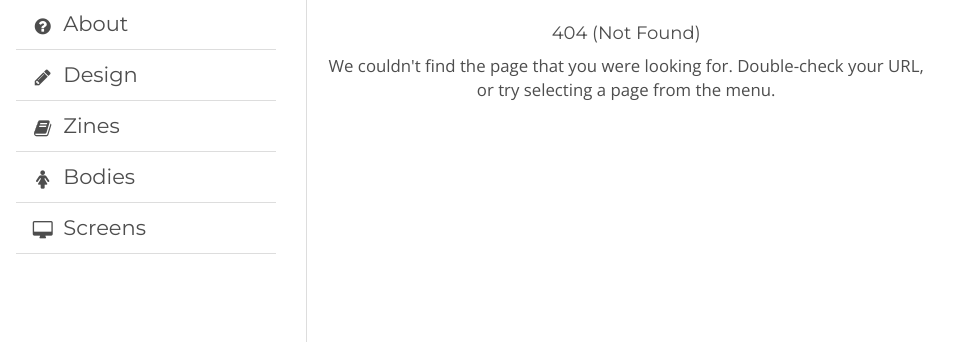
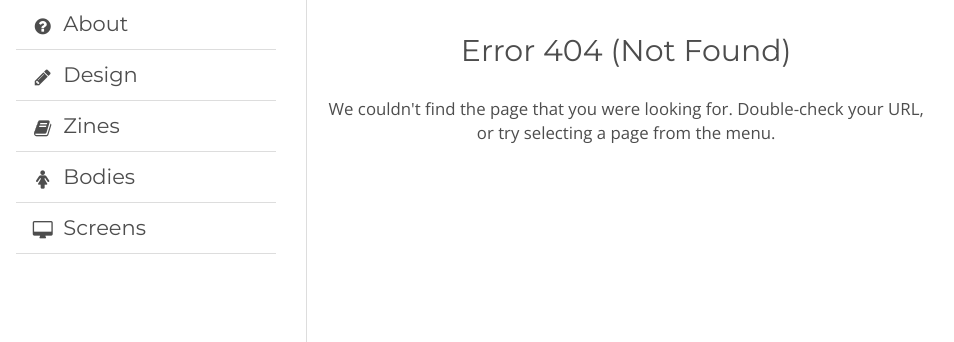
Before and after one commit to jeancochrane/liz-portfolio, a Django app: template portfolio/templates/pages/404.html in a window 1280 px wide. Shown: the part 101-443 px from the top of the page, without its empty margins (121-1075 px from the left). Run offline with Django 3.2, Linux system fonts and the light colour scheme; the template is opened without the code that fills it, so the values that code supplies are empty; some libraries are stand-ins or nearby versions.

Commit message:
Better styling for error pages

```diff
--- a/portfolio/templates/pages/404.html
+++ b/portfolio/templates/pages/404.html
@@ -1,7 +1,8 @@
 {% extends 'base.html' %}
 {% block content %}
 <div class="work-content">
-    <h4 class="text-center">404 (Not Found)</h4>
+    <h2 class="text-center">Error 404 (Not Found)</h2>
+    <br />
     <p class="text-center">We couldn't find the page that you were looking for. Double-check your URL, or try selecting a page from the menu.</p>
 </div>
 {% endblock %}
--- a/portfolio/templates/pages/500.html
+++ b/portfolio/templates/pages/500.html
@@ -1,7 +1,8 @@
 {% extends 'base.html' %}
 {% block content %}
 <div class="work-content">
-    <h4 class="text-center">500 (Server Error)</h4>
+    <h2 class="text-center">Error 500 (Server Error)</h2>
+    <br />
     <p class="text-center">Something went wrong on our end. If this error persists, contact the webmaster at jean (at) jeancochrane.com.</p>
 </div>
 {% endblock %}
```
